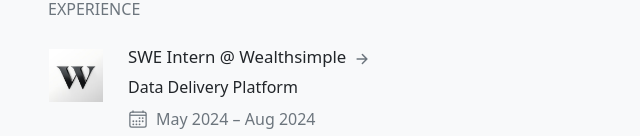
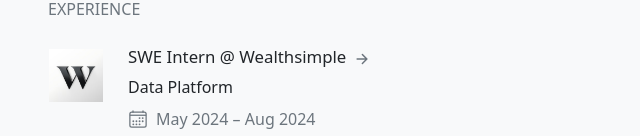
Before and after one commit to rohanxminocha/rohanxminocha.github.io, a React (Create React App) app: page / in a window 1280 px wide. Shown: the part 657-793 px from the top of the page, without its empty margins (284-924 px from the left). Built offline with nearby package versions, Linux system fonts and the light colour scheme; no server answers.

Commit message:
Update App.js

```diff
--- a/src/App.js
+++ b/src/App.js
@@ -43,10 +43,10 @@
 const dataExperience = [
     {
         company: "Wealthsimple",
-        team: "Data Delivery Platform",
+        team: "Data Platform",
         title: "Software Engineer Intern",
         titleShort: "SWE Intern",
-        description: "Data Delivery Platform",
+        description: "Data Platform",
         location: "Toronto, ON",
         start: new Date("May 6, 2024"),
         end: new Date("August 29, 2024"),
```
